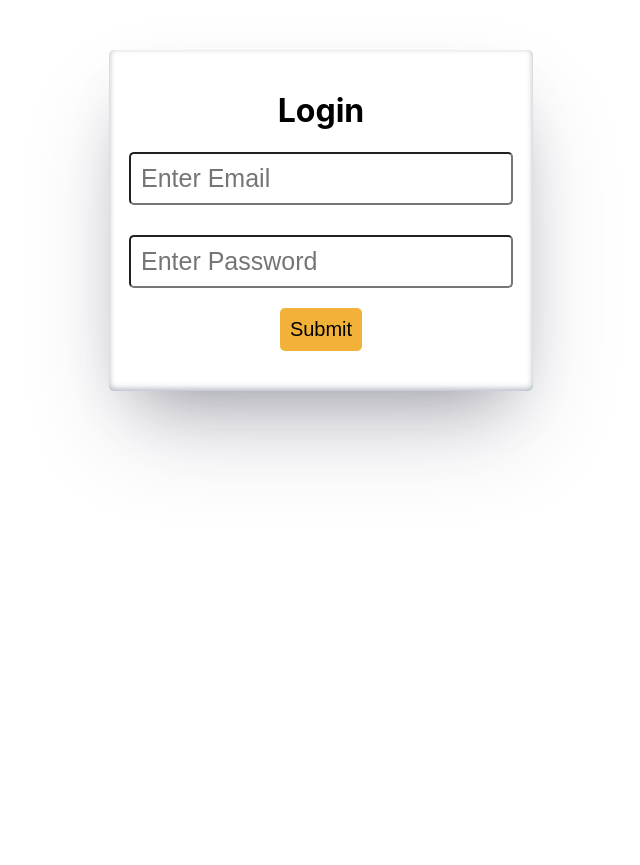
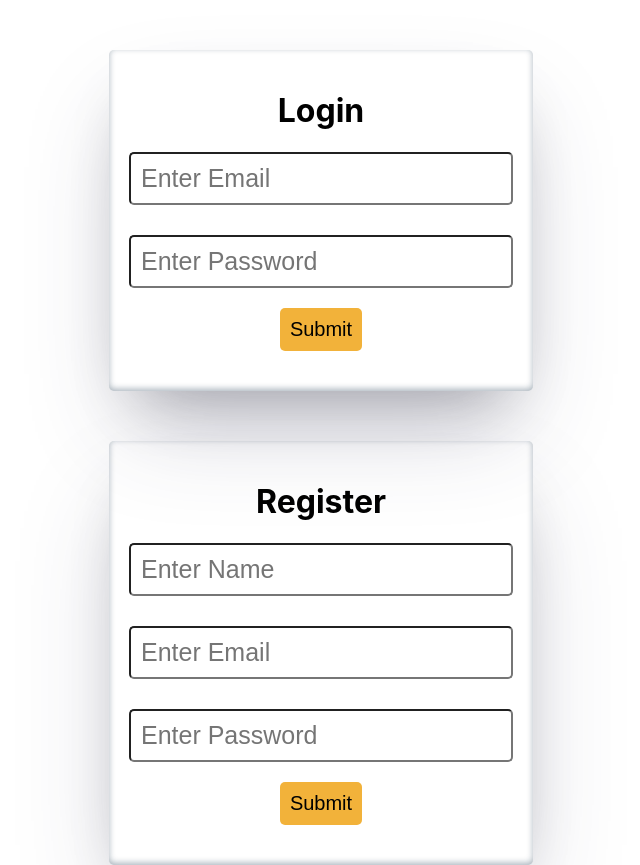
Before and after one commit to Pooja-Dhuri/Ideotic-Assignment, a React (Create React App) app: page /register in a window 1280 px wide. Shown: the whole page, without its empty margins (319-959 px from the left). Before the commit the page ends 800 px from the top, so only its background shows below. Built offline with nearby package versions, Linux system fonts and the light colour scheme.

Commit message:
Ui ans css part is completed for register page

```diff
--- a/src/App.js
+++ b/src/App.js
@@ -3,6 +3,7 @@ import Footer from './components/Footer/Footer';
 import Navbar from './components/Navbar/Navbar';
 import AllRoutes from './Routes/AllRoutes';
 import Login from './Routes/Login/Login';
+import Register from './Routes/Register/Register';
 
 function App() {
   return (
@@ -11,6 +12,7 @@ function App() {
       <AllRoutes/>
       <Footer/> */}
       <Login/>
+      <Register/>
     </div>
   );
 }
--- a/src/Routes/Register/Register.jsx
+++ b/src/Routes/Register/Register.jsx
@@ -1,9 +1,38 @@
-import React from 'react'
+import React, { useState } from "react";
+import style from '../Login/Login.module.css'
 
 const Register = () => {
+  const [email, setEmail] = useState("");
+  const [pass, setPass] = useState();
+
+  const handleRegister = (e) => {};
   return (
-    <div>Register</div>
-  )
-}
+    <div className={style.login_div}>
+      <form>
+        <h1>Register</h1>
+        <div className={style.input_div}>
+          <input type="text" onChange={handleRegister} placeholder="Enter Name"/>
+          <input
+            type="email"
+            placeholder="Enter Email"
+            onChange={(e) => {
+              setEmail(e.target.value);
+            }}
+          />
+          <input
+            type="password"
+            placeholder="Enter Password"
+            onChange={(e) => {
+              setPass(e.target.value);
+            }}
+          />
+        </div>
+        <div className={style.submit_button}>
+          <input type="submit" />
+        </div>
+      </form>
+    </div>
+  );
+};
 
-export default Register
+export default Register;
```
